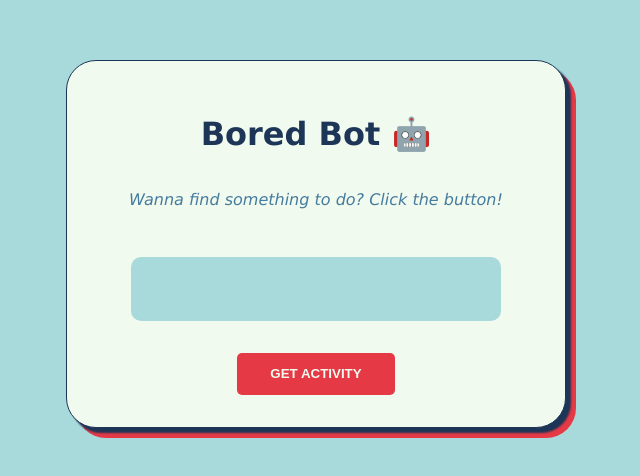
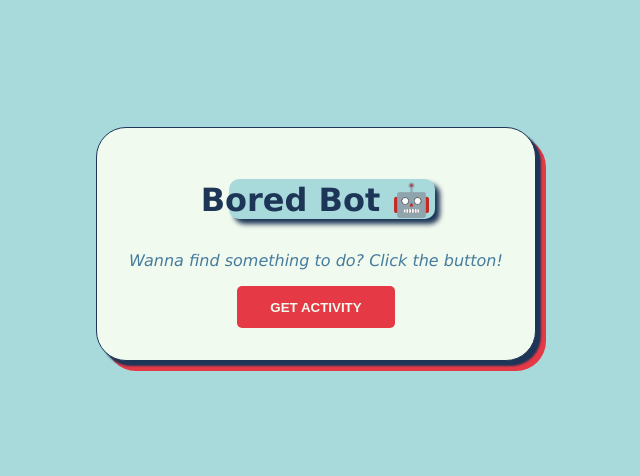
Before and after one commit to bgroyer1/scrimba-bored-bot-api, a plain HTML site: page index.html in a window 1280 px wide. Shown: the part 156-632 px from the top of the page, without its empty margins (324-964 px from the left). Drawn offline with Linux system fonts and the light colour scheme.

Commit message:
added aria labels, added an ::after effect on the title

```diff
--- a/css/styles.css
+++ b/css/styles.css
@@ -32,22 +32,36 @@ body {
 /* TYPOGRAPHY */
 
 .title {
-    grid-column: 1 / 3;
+    /* grid-column: 1 / 3; */
     color: var(--darker-blue);
+}
+
+.title::after {
+    content: '';
+    padding: 0.5em;
+    display: block;
+    background-color: var(--light-blue);
+    width: 55%;
+    margin-top: -40px;
+    margin-left: 100px;
+    border-radius: 10px;
+    height: 40px;
+    box-shadow: 5px 5px 5px var(--darker-blue);
+    margin-bottom: 1em;
 }
 
 .intro-p {
     font-weight: 500;
     font-size: 1rem;
     font-style: italic;
-    grid-column: 1 / 3;
+    /* grid-column: 1 / 3; */
 }
 
 /* BUTTONS */
 
 .generate-activity-btn {
     cursor: pointer;
-    grid-column: 1 / 3;
+    /* grid-column: 1 / 3; */
     justify-self: center;
     background-color: var(--red);
     color: var(--white);
@@ -73,9 +87,9 @@ body {
 
 .card {
     background: var(--white);
-    display: grid;
+    /* display: grid; */
     text-align: center;
-    grid-template-columns: repeat(2, 1fr);
+    /* grid-template-columns: repeat(2, 1fr); */
     padding: 2em;
     border-radius: 30px;
     border: 1px solid var(--darker-blue);
@@ -106,7 +120,7 @@ body {
 }
 
 .activity {
-    grid-column: 1 / 3;
+    /* grid-column: 1 / 3; */
     color: var(--red);
     font-weight: 700;
     border-radius: 10px;
@@ -116,6 +130,7 @@ body {
     display: flex;
     flex-direction: column;
     text-align: center;
+    box-shadow: 5px 5px 5px var(--darker-blue);
 }
 
 
@@ -154,3 +169,7 @@ img {
         font-size: 0.75rem;
     }
 }
+
+.hide {
+    display: none;
+}
--- a/index.html
+++ b/index.html
@@ -14,11 +14,13 @@
     <script src="js/script.js" defer></script>
 </head>
 <body>
-    <div class="card">
-        <h1 class="title">Bored Bot 🤖</h1>
-        <p class="intro-p">Wanna find something to do? Click the button!</p>
-        <div class="activity hide" ></div>
-        <button class="generate-activity-btn">GET ACTIVITY</button>
-    </div>
+    <main>
+        <div class="card">
+            <h1 class="title">Bored Bot 🤖</h1>
+            <p class="intro-p">Wanna find something to do? Click the button!</p>
+            <div aria-live="polite" class="activity hide" ></div>
+            <button aria-label="Find a new activity" class="generate-activity-btn">GET ACTIVITY</button>
+        </div>
+    </main>
 </body>
 </html>
```
Also changed, not shown: js/script.js (+4 -14 lines).
